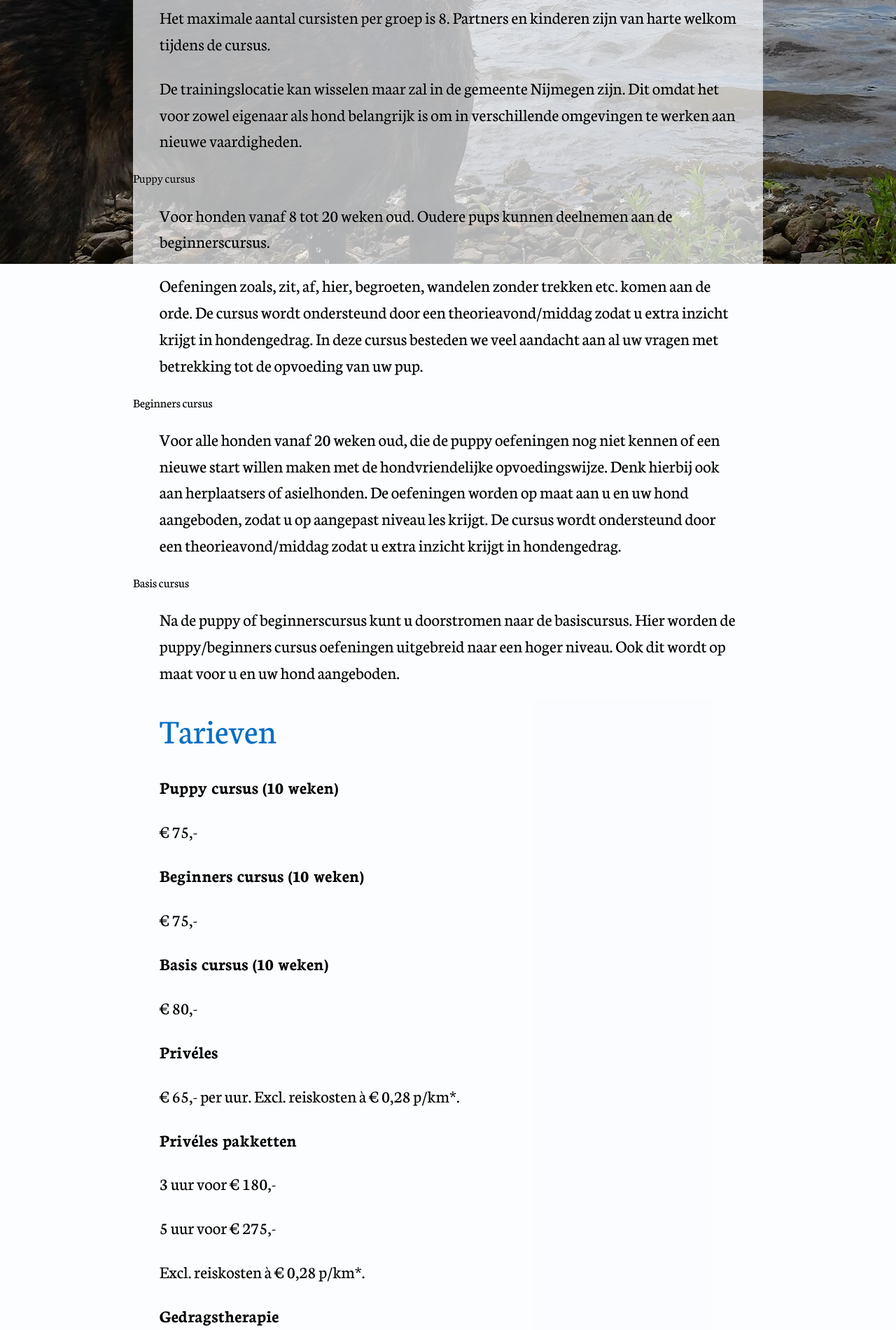
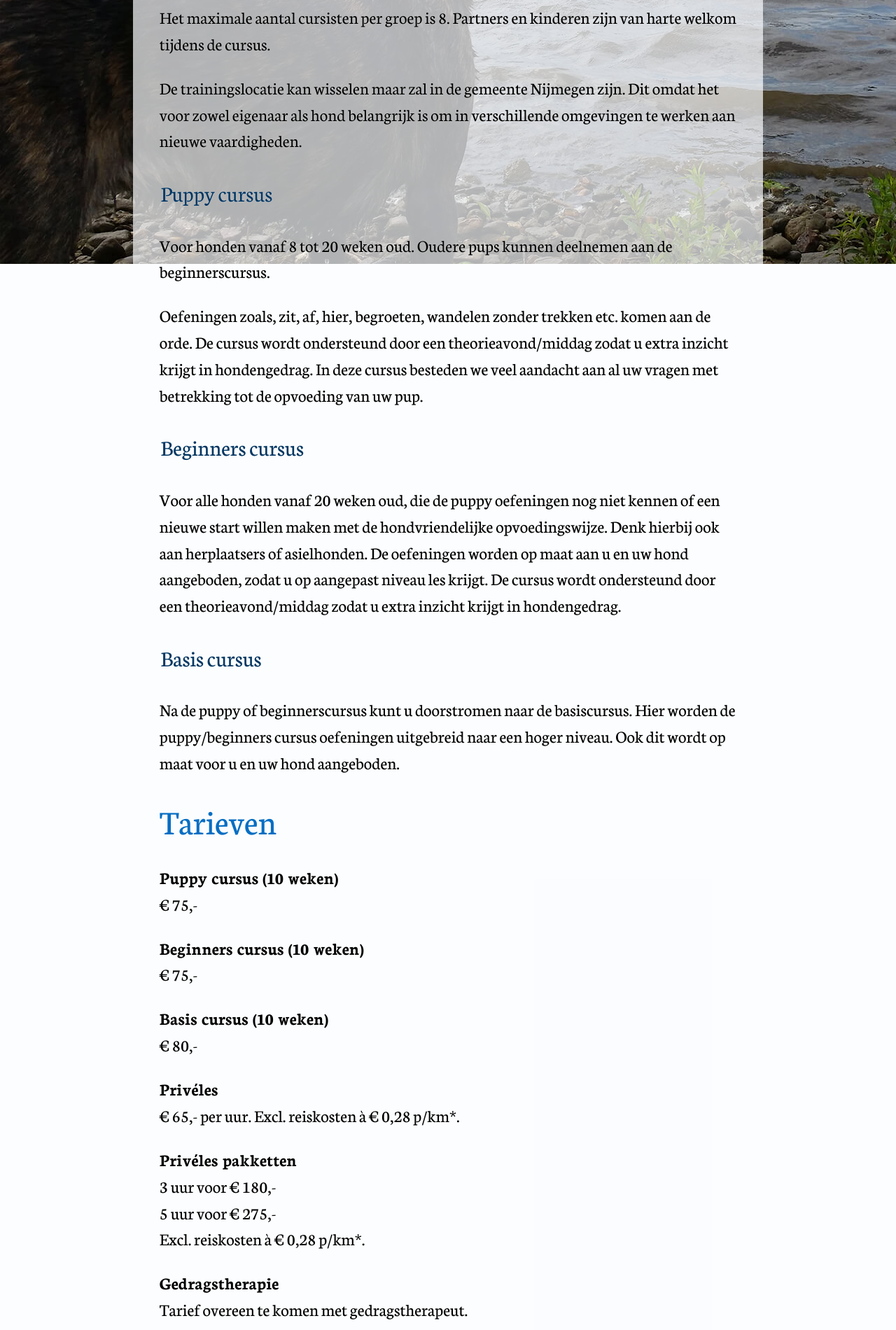
Before and after one commit to UniQdogs/info, a Jekyll site: the page built from pages/cursusaanbod.md, in a window 1280 px wide. Shown: the part 523-2423 px from the top of the page at 70% size. Built offline with Jekyll 4.4.1, drawn with Linux system fonts in a browser that asks for light colours; nearby versions of some CDN libraries; some of the changed text lies outside the part shown.

Commit message:
opmaak repareren

```diff
--- a/_sass/article.scss
+++ b/_sass/article.scss
@@ -23,9 +23,27 @@ article {
         margin: 0.75em;
     }
 
+    h2 {
+        font-size: 1.8em;
+        color: mix(black, $accent, 50%);
+        margin: 1.22em;
+    }
+
     p {
         font-size: 1.4em;
         margin: 1em 1.5em;
         line-height: 1.5em;
     }
+
+    ul {
+        list-style: square;
+        margin: 1em 1.5em;
+        margin-left: 3.23em;
+        line-height: 1.5em;
+
+        li > p {
+            margin: 0;
+            display: inline;
+        }
+    }
 }
--- a/_sass/footer.scss
+++ b/_sass/footer.scss
@@ -9,7 +9,7 @@
     }
 
     > div {
-        height: 100px;
+        height: 160px;
         display: block;
         background-color: rgba($footer-primary, $overlay-background-opacity / 100%);
     }
--- a/pages/cursusaanbod.md
+++ b/pages/cursusaanbod.md
@@ -30,35 +30,25 @@ Na de puppy of beginnerscursus kunt u doorstromen naar de basiscursus. Hier word
 # Tarieven
 
 **Puppy cursus (10 weken)**
-
 € 75,-
 
 **Beginners cursus (10 weken)**
-
 € 75,-
 
 **Basis cursus (10 weken)**
-
 € 80,-
 
 **Privéles**
-
 € 65,- per uur. Excl. reiskosten à € 0,28 p/km*.
 
 **Privéles pakketten**
-
 3 uur voor € 180,-
-
 5 uur voor € 275,-
-
 Excl. reiskosten à € 0,28 p/km*.
 
 **Gedragstherapie**
-
 Tarief overeen te komen met gedragstherapeut.
-
 Excl. reiskosten à € 0,28 p/km*.
-
 *Reisafstand wordt berekend via Google Maps
 
 **Huisregels**
```
Also changed, not shown: other parts of pages/cursusaanbod.md (+2 -2 lines).
